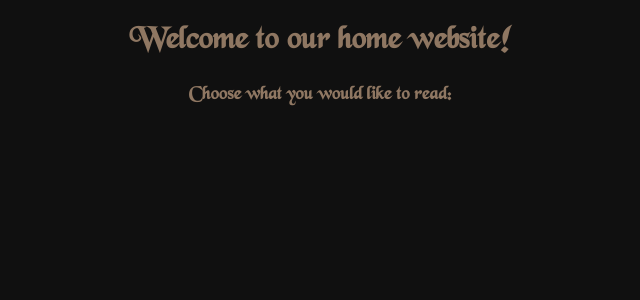
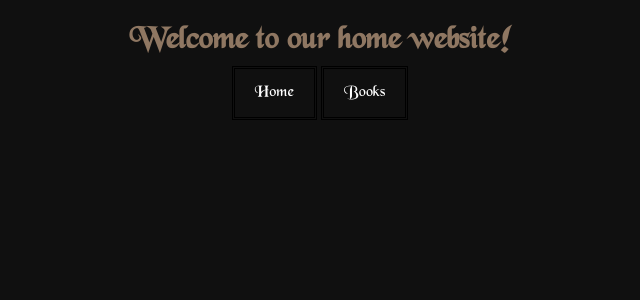
Before and after one commit to sargoncodes/HomeSite.v2, a Flask app: page / in a window 1280 px wide. Shown: the top 300 px of the page, without its empty margins (320-960 px from the left). Run offline with Flask 3, Linux system fonts and the light colour scheme.

Commit message:
Added navbar and working link

```diff
--- a/__init__.py
+++ b/__init__.py
@@ -1,5 +1,5 @@
-from flask import Flask, render_template
-import os
+from flask import Flask, render_template, send_from_directory
+#import os
 
 app = Flask(__name__)
 ip = "192.168.4.99"
@@ -9,4 +9,12 @@ port = 80
 def landing():
     return render_template("landing.html")
 
+@app.route("/books", methods=["GET"])
+def books():
+    return render_template("books.html")
+
+@app.route('/books/test.pdf')
+def send_test():
+    return send_from_directory(app.config['static/media/books'], 'test.pdf')
+
 if __name__ == "__main__": app.run(debug=True, host=ip, port=port)
--- /dev/null
+++ b/static/css/styles.css
@@ -0,0 +1,36 @@
+@font-face {
+  font-family: "london";
+  src: url("fonts/oldlondon.ttf") format("truetype");
+}
+
+@font-face {
+  font-family: "cloister";
+  src: url("fonts/CloisterBlack.ttf") format("truetype");
+}
+
+@font-face {
+  font-family: "chancery";
+  src: url("fonts/BLKCHCRY.TTF") format("truetype");
+}
+
+body {
+    background-color: #101010;
+    color: #8f7762;
+    font-family: chancery, serif, Arial, Helvetica, sans-serif;
+    text-align: center;
+}
+
+.navbar a {
+  color: white;
+  text-align: center;
+  padding: 14px 20px;
+  font-family: chancery, serif, Arial, Helvetica, sans-serif;
+  text-decoration: none;
+  border-style: double;
+  border-color: black;
+}
+
+.navbar a:hover {
+  background-color: #8d7662;
+  color: whitesmoke;
+}
--- a/static/styles.css
+++ /dev/null
@@ -1,21 +0,0 @@
-@font-face {
-  font-family: "london";
-  src: url("oldlondon.ttf") format("truetype");
-}
-
-@font-face {
-  font-family: "cloister";
-  src: url("CloisterBlack.ttf") format("truetype");
-}
-
-@font-face {
-  font-family: "chancery";
-  src: url("BLKCHCRY.TTF") format("truetype");
-}
-
-body {
-    background-color: #101010;
-    color: #8f7762;
-    font-family: chancery, serif, Arial, Helvetica, sans-serif;
-    text-align: center;
-}
--- a/templates/landing.html
+++ b/templates/landing.html
@@ -5,12 +5,23 @@
         <title>Welcome!</title>
         <meta name="description" content="Landing page for our home website">
         <meta name="viewport" content="width=device-width, initial-scale=1">
-        <link rel="stylesheet" href="../static/styles.css">
+        <link rel="stylesheet" href="../static/css/styles.css">
     </head>
     <body>
-        <h1>Welcome to our home website!</h1>
+        <div class="whole">
 
-        <h3>Choose what you would like to read:</h3>
+            <h1>Welcome to our home website!</h1>
+
+            <div class="navbar">
+                <a href="/">Home</a>
+                <a href="/books">Books</a>
+            </div>
+
+            <div class="main">
+            {% block body %}{% endblock %}
+            </div>
+
+        </div>
 
     </body>
 </html>
```
Also changed, not shown: templates/books.html (added, +9 -0 lines), static/fonts/BLKCHCRY.TTF (renamed from static/BLKCHCRY.TTF), static/fonts/CloisterBlack.ttf (renamed from static/CloisterBlack.ttf), static/fonts/OldLondon.ttf (renamed from static/OldLondon.ttf), 2 other files.
